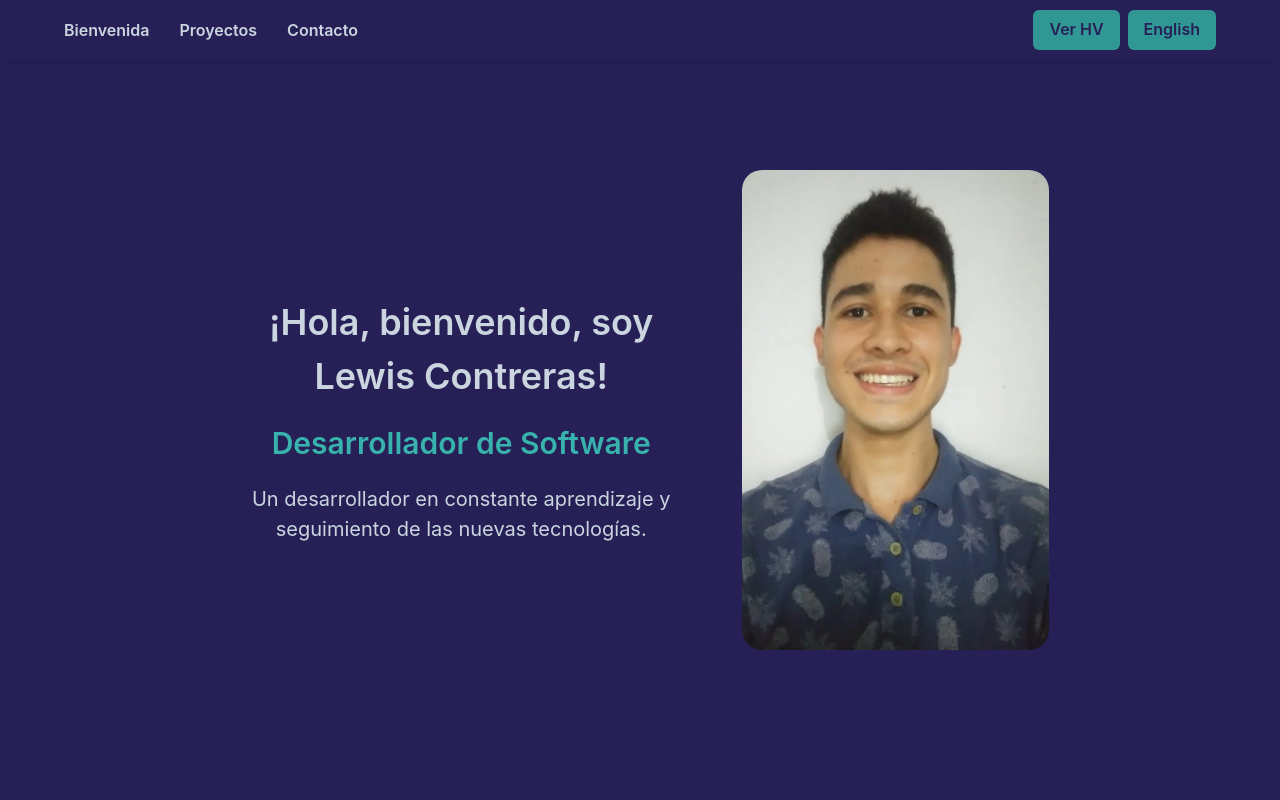
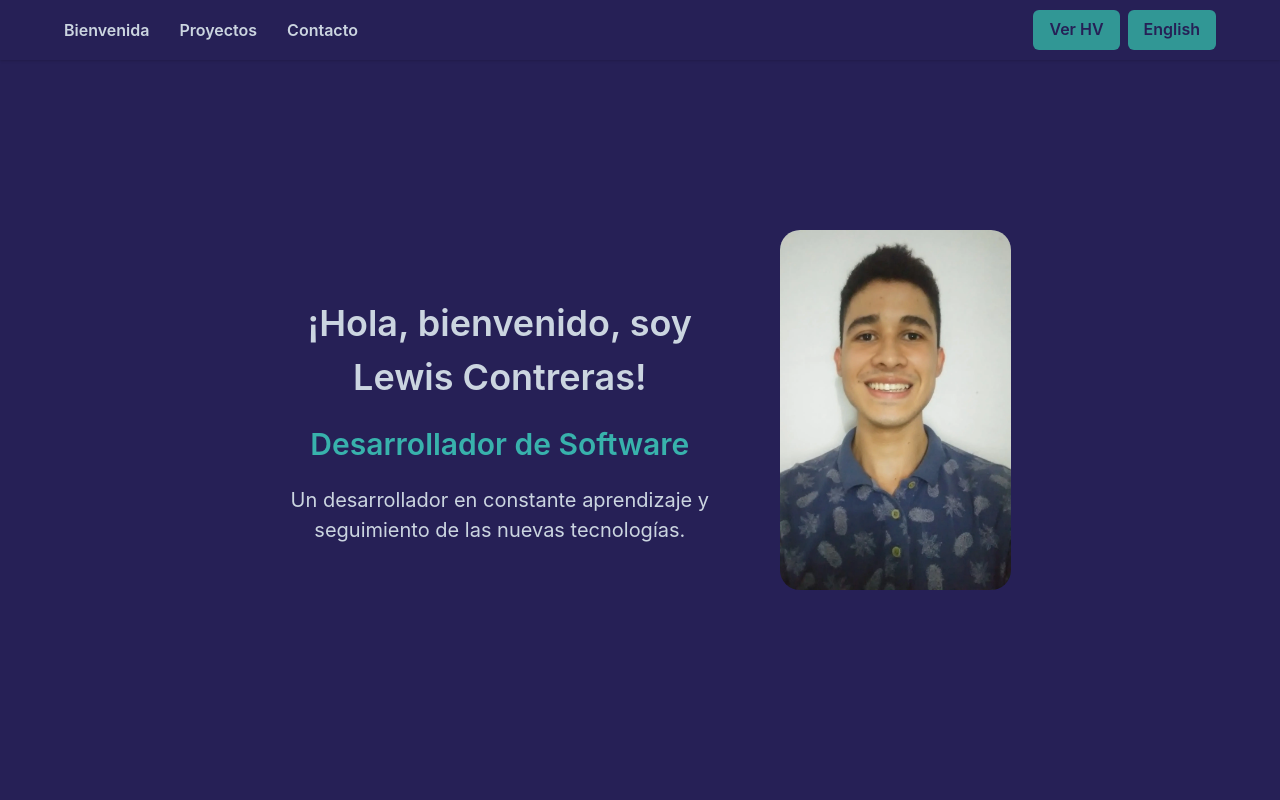
Before and after one commit to LewisContreras/LewisContreras.github.io, a React (Create React App) app: page / in a window 1280 px wide. Shown: the top 800 px of the page. Built offline with nearby package versions, Linux system fonts and the light colour scheme.

Commit message:
Fix the position of the main image

```diff
--- a/src/components/Welcome.jsx
+++ b/src/components/Welcome.jsx
@@ -20,8 +20,7 @@ const Welcome = () => {
         justifyContent="center"
       >
         <Img
-          maxW={["80%", "80%", "30%"]}
-          maxH={["35vh", "35vh", "60vh"]}
+          w={["40%", "20%"]}
           alt={t.welcome.altMainPhoto}
           borderRadius="20px"
           ml={["0px", "0px", "50px"]}
```
